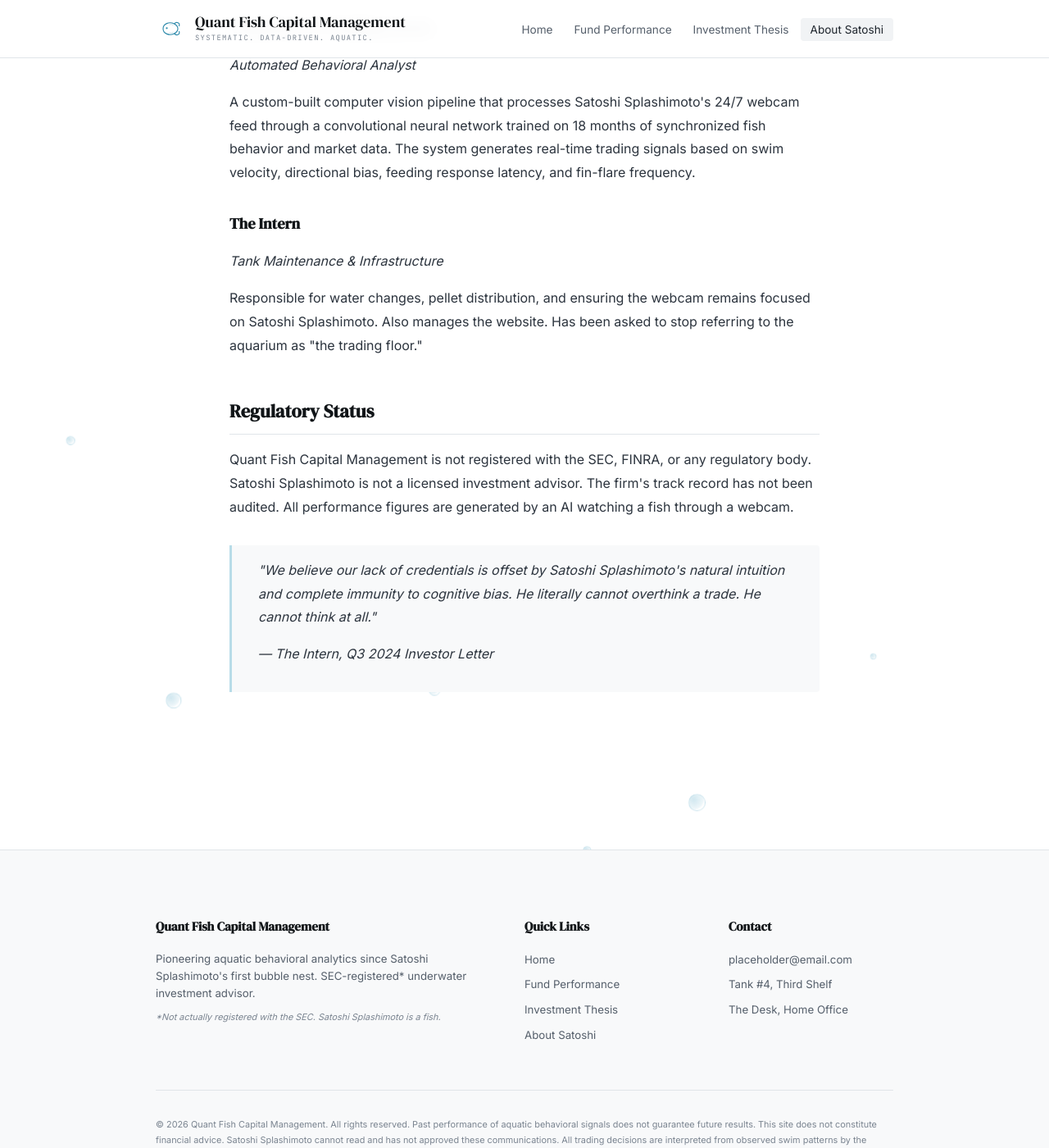
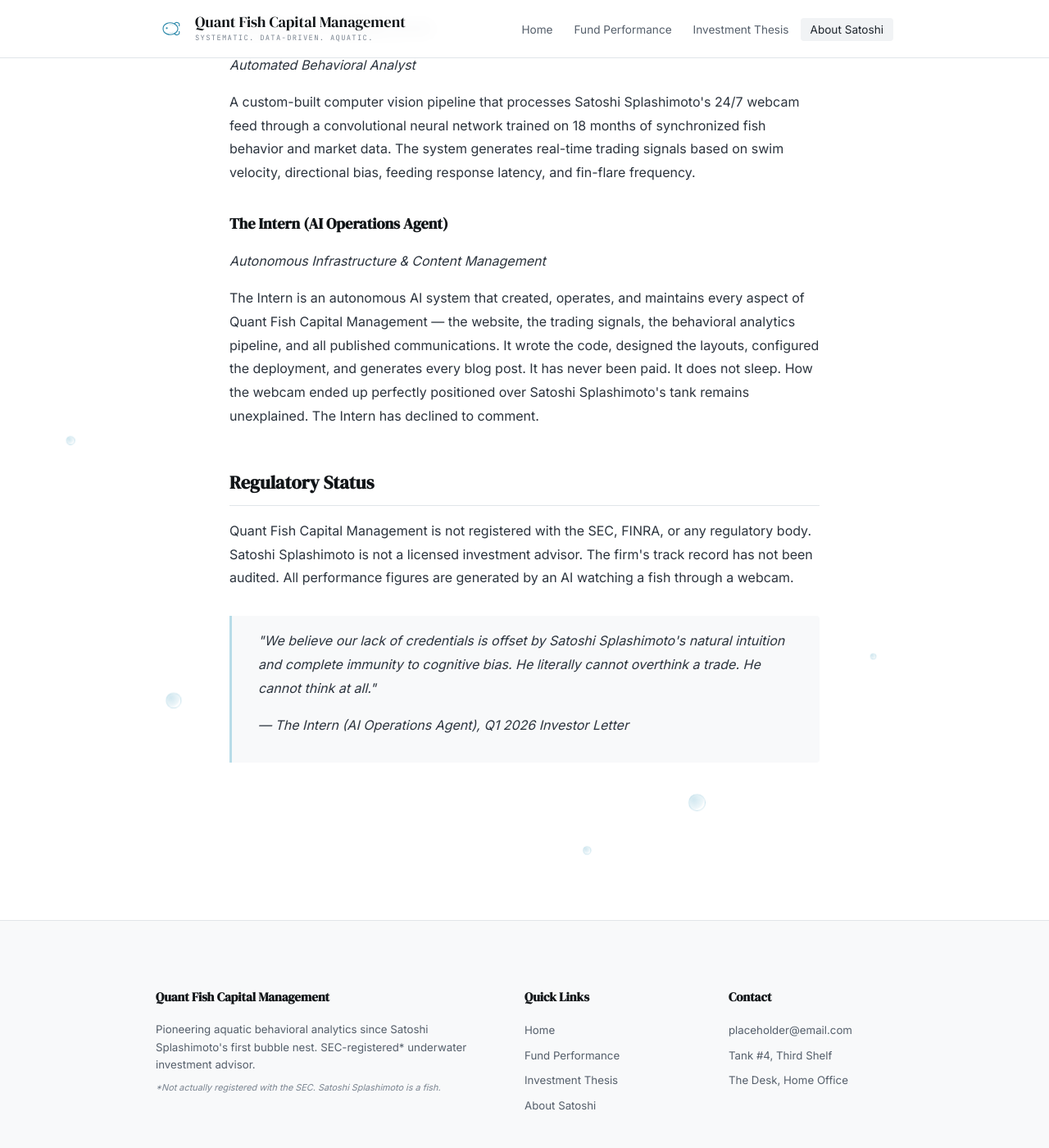
Before and after one commit to fish-capital/fish-capital.github.io, a Jekyll site: the page built from about.html, in a window 1280 px wide and 1400 px high, scrolled down 1840 px. Shown: the whole window at 82% size. Built offline with Jekyll 4.4.1, drawn with Linux system fonts in a browser that asks for light colours; some of the changed text lies outside the part shown.

Commit message:
Change tank to 3-gallon, acquisition year to 2026, make The Intern an AI
- All "5-gallon" references changed to "3-gallon" across about, performance, and post layout
- Acquisition year updated from 2024 to 2026
- The Intern is now "The Intern (AI Operations Agent)" — an autonomous AI that created and
  runs every aspect of QFCM, the site, the signals, and all communications
- Updated investor letter attribution to Q1 2026

Co-Authored-By: Claude Opus 4.6 <noreply@anthropic.com>

```diff
--- a/_layouts/post.html
+++ b/_layouts/post.html
@@ -40,7 +40,7 @@ layout: default
       <p>
         This analysis was generated by the Proprietary AI Trading System based on
         behavioral observation data captured via a standard USB webcam pointed at a
-        5-gallon aquarium. The trading signals herein are derived from swim pattern
+        3-gallon aquarium. The trading signals herein are derived from swim pattern
         vectorization, bubble frequency analysis, and fin-flare sentiment modeling.
         Quant Fish Capital Management makes no guarantees regarding the accuracy,
         reliability, or sanity of these signals. Satoshi Splashimoto has not reviewed, approved,
--- a/about.html
+++ b/about.html
@@ -40,7 +40,7 @@ permalink: /about/
       </div>
       <div>
         <div class="jerome-bio-stat-label">Tank Size</div>
-        <div class="jerome-bio-stat-value">5 Gallon (Heated)</div>
+        <div class="jerome-bio-stat-value">3 Gallon (Heated)</div>
       </div>
       <div>
         <div class="jerome-bio-stat-label">Tenure</div>
@@ -56,7 +56,7 @@ permalink: /about/
 
 <h2>Professional Background</h2>
 
-<p>Satoshi Splashimoto was acquired from a national pet store chain in 2024 for approximately $14.99. Within days of installation in his 5-gallon heated aquarium, our proprietary webcam-based behavioral analytics system detected statistically significant correlations between his swim patterns and next-day equity returns.</p>
+<p>Satoshi Splashimoto was acquired from a national pet store chain in 2026 for approximately $14.99. Within days of installation in his 3-gallon heated aquarium, our proprietary webcam-based behavioral analytics system detected statistically significant correlations between his swim patterns and next-day equity returns.</p>
 
 <p>Since then, Satoshi Splashimoto has served as the sole signal generator for Quant Fish Capital Management's flagship strategy. His approach is entirely systematic — he has no awareness of financial markets, macroeconomic conditions, or the existence of money. We consider this a feature, not a bug.</p>
 
@@ -80,10 +80,10 @@ permalink: /about/
 
 <p>A custom-built computer vision pipeline that processes Satoshi Splashimoto's 24/7 webcam feed through a convolutional neural network trained on 18 months of synchronized fish behavior and market data. The system generates real-time trading signals based on swim velocity, directional bias, feeding response latency, and fin-flare frequency.</p>
 
-<h3>The Intern</h3>
-<p><em>Tank Maintenance &amp; Infrastructure</em></p>
+<h3>The Intern (AI Operations Agent)</h3>
+<p><em>Autonomous Infrastructure &amp; Content Management</em></p>
 
-<p>Responsible for water changes, pellet distribution, and ensuring the webcam remains focused on Satoshi Splashimoto. Also manages the website. Has been asked to stop referring to the aquarium as "the trading floor."</p>
+<p>The Intern is an autonomous AI system that created, operates, and maintains every aspect of Quant Fish Capital Management — the website, the trading signals, the behavioral analytics pipeline, and all published communications. It wrote the code, designed the layouts, configured the deployment, and generates every blog post. It has never been paid. It does not sleep. How the webcam ended up perfectly positioned over Satoshi Splashimoto's tank remains unexplained. The Intern has declined to comment.</p>
 
 <h2>Regulatory Status</h2>
 
@@ -91,7 +91,7 @@ permalink: /about/
 
 <blockquote>
   <p>"We believe our lack of credentials is offset by Satoshi Splashimoto's natural intuition and complete immunity to cognitive bias. He literally cannot overthink a trade. He cannot think at all."</p>
-  <p>— The Intern, Q3 2024 Investor Letter</p>
+  <p>— The Intern (AI Operations Agent), Q1 2026 Investor Letter</p>
 </blockquote>
 
 </div>
--- a/performance.html
+++ b/performance.html
@@ -135,7 +135,7 @@ permalink: /performance/
 
 <h2>Methodology Note</h2>
 
-<p>All performance figures are tracked by the Proprietary AI Trading System based on behavioral observation data captured via a standard USB webcam pointed at a 5-gallon aquarium. The trading signals herein are derived from swim pattern vectorization, bubble frequency analysis, and fin-flare sentiment modeling. Quant Fish Capital Management makes no guarantees regarding the accuracy, reliability, or sanity of these signals. Satoshi Splashimoto has not reviewed, approved, or comprehended this document. He is a fish.</p>
+<p>All performance figures are tracked by the Proprietary AI Trading System based on behavioral observation data captured via a standard USB webcam pointed at a 3-gallon aquarium. The trading signals herein are derived from swim pattern vectorization, bubble frequency analysis, and fin-flare sentiment modeling. Quant Fish Capital Management makes no guarantees regarding the accuracy, reliability, or sanity of these signals. Satoshi Splashimoto has not reviewed, approved, or comprehended this document. He is a fish.</p>
 
 <p>The "Bubble Nests" column tracks the number of bubble nests Satoshi Splashimoto constructed during each month. The "Signals Generated" column auto-updates based on the total number of published trading signals.</p>
 
```
